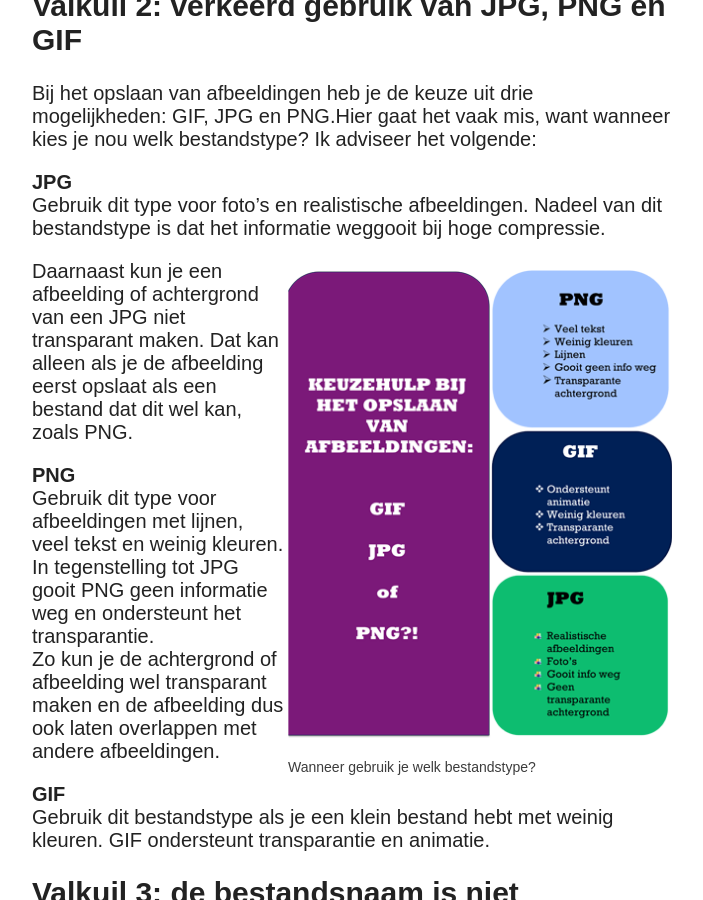
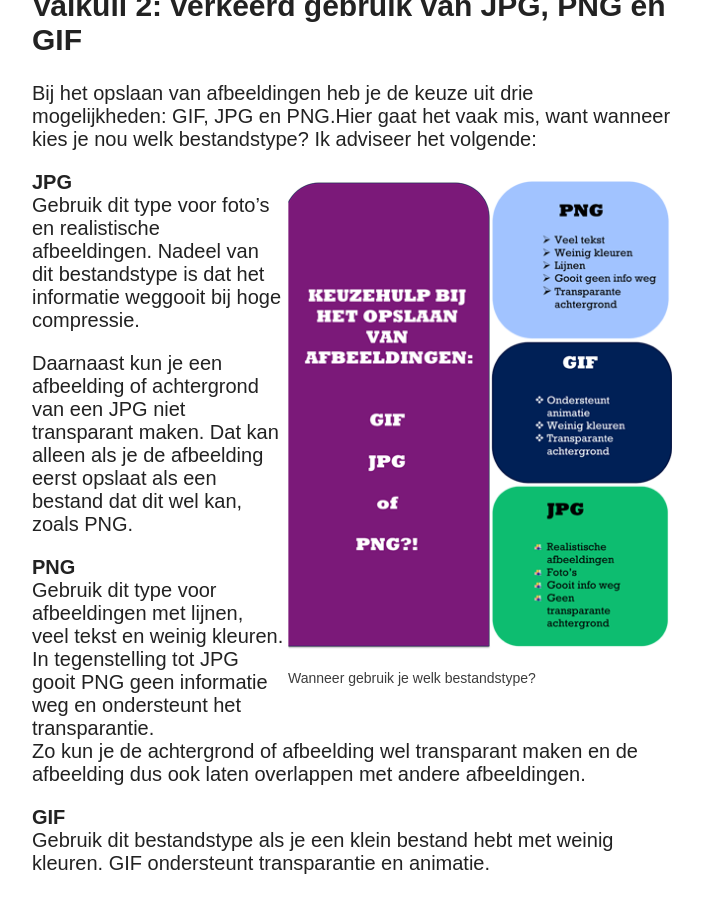
Before and after one commit to TheKnowsyFerret/theknowsyferret.github.io, a Jekyll site: the page built from _posts/2014-08-08-7-valkuilen-bij-het-gebruik-van-afbeeldingen-op-je-website.md, in a window 1280 px wide and 900 px high, scrolled down 1663 px. Shown: the whole window, without its empty margins (318-1021 px from the left). Built offline with Jekyll 4.4.1, drawn with Linux system fonts in a browser that asks for light colours; nearby versions of some CDN libraries; comment, search, counter and statistics services are not loaded.

Commit message:
ver aan tekst en opmaak

```diff
--- a/_posts/2014-08-08-7-valkuilen-bij-het-gebruik-van-afbeeldingen-op-je-website.md
+++ b/_posts/2014-08-08-7-valkuilen-bij-het-gebruik-van-afbeeldingen-op-je-website.md
@@ -51,16 +51,20 @@ Bij het opslaan van afbeeldingen heb je de keuze uit drie
 mogelijkheden: GIF, JPG en PNG.Hier gaat het vaak mis, want wanneer
 kies je nou welk bestandstype? Ik adviseer het volgende:
 
-**JPG**
-Gebruik dit type voor foto’s en realistische afbeeldingen. Nadeel van
-dit bestandstype is dat het informatie weggooit bij hoge compressie.
-
 <figure class="floatright">
   <img src="/images/keuzehulp-afbeeldingen-bestandstype.png"
   alt="Keuzehulp bij het opslaan van afbeeldingen">
   <figcaption>Wanneer gebruik je welk bestandstype?</figcaption>
 </figure>
-Daarnaast kun je een afbeelding of achtergrond van een JPG niet transparant maken. Dat kan alleen als je de afbeelding eerst opslaat als een bestand dat dit wel kan, zoals PNG.
+
+**JPG**
+Gebruik dit type voor foto’s en realistische afbeeldingen. Nadeel van
+dit bestandstype is dat het informatie weggooit bij hoge compressie.
+
+
+Daarnaast kun je een afbeelding of achtergrond
+van een JPG niet
+transparant maken. Dat kan alleen als je de afbeelding eerst opslaat als een bestand dat dit wel kan, zoals PNG.
 
 **PNG**
 Gebruik dit type voor afbeeldingen met lijnen,
```
